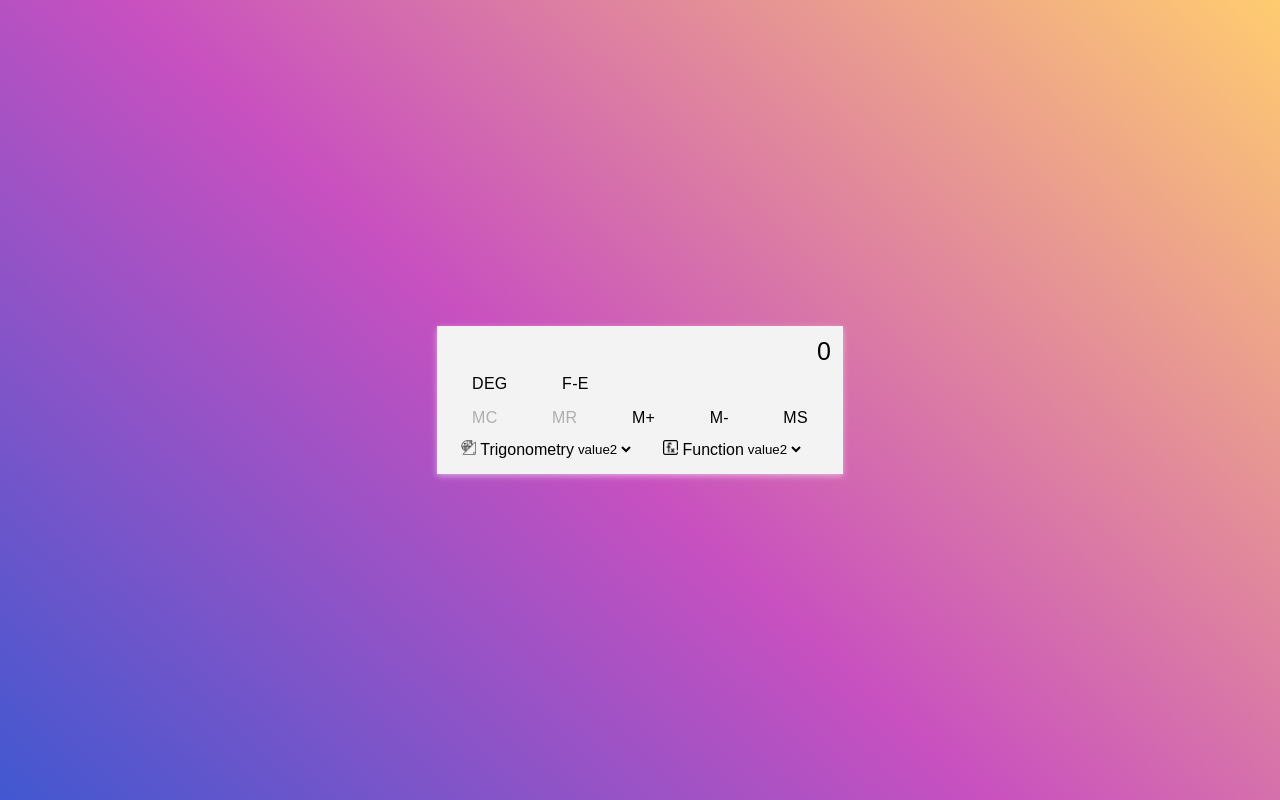
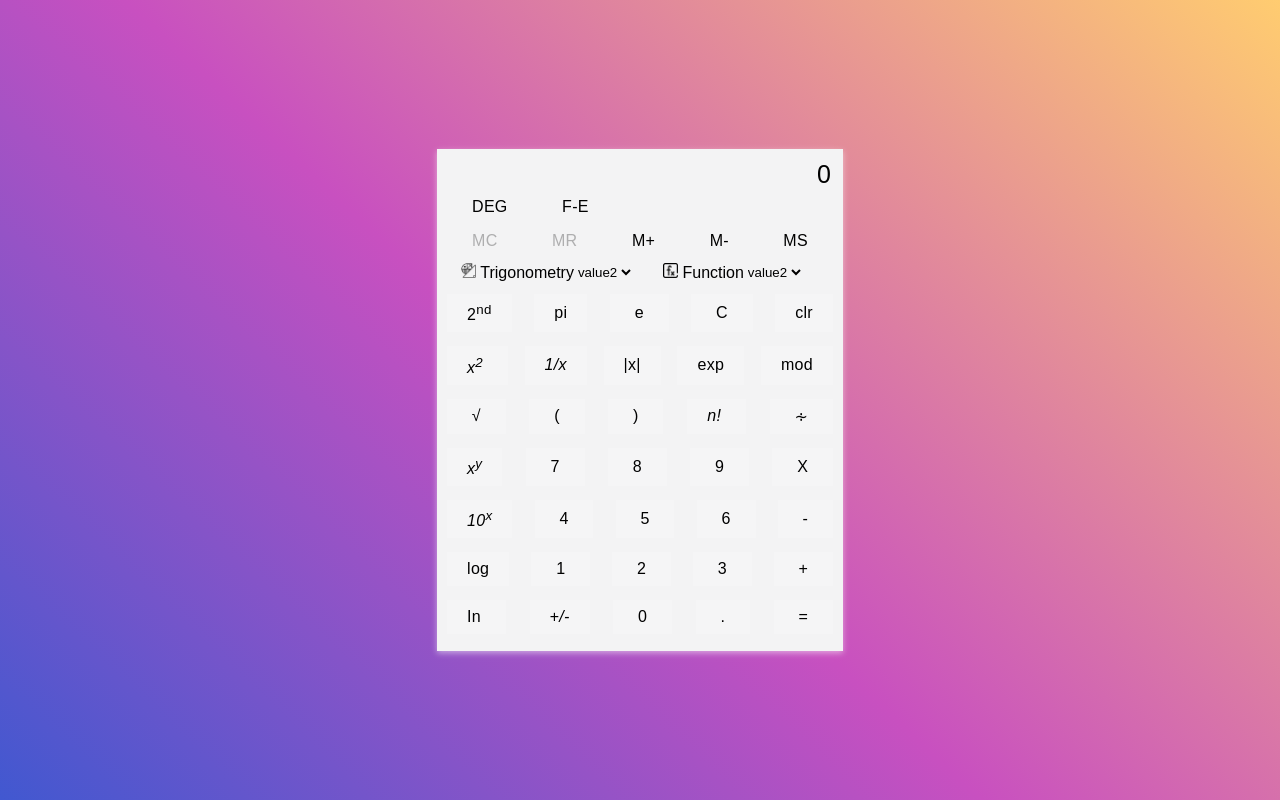
Before and after one commit to adarshpandya-simform/javascript, a website: page src/project/index.html in a window 1280 px wide. Drawn offline with Linux system fonts and the light colour scheme.

Commit message:
TE5-T145 completed markup and basic styling

```diff
--- a/src/project/index.html
+++ b/src/project/index.html
@@ -27,7 +27,7 @@
   <body>
     <div class="calc-container">
       <div class="result-area">
-        <input type="text" name="input" class="input" value="0" />
+        <input type="text" autofocus name="input" class="input" value="0" />
       </div>
       <div class="calc-inputs">
         <div class="calc-scientific">
@@ -79,7 +79,63 @@
             </div>
           </div>
         </div>
-        <div class="calc-normal"></div>
+        <div class="calc-normal">
+          <div class="normal-row">
+            <button>2<sup>nd</sup></button>
+            <button>pi</button>
+            <button>&#160;e&#160;</button>
+            <button>&#160;C&#160;</button>
+            <button>clr</button>
+          </div>
+          <div class="normal-row">
+            <button>
+              <i>x<sup>2</sup>&#160;</i>
+            </button>
+            <button><i>1/x</i></button>
+            <button>|x|</button>
+            <button>exp</button>
+            <button>mod</button>
+          </div>
+          <div class="normal-row">
+            <button>&#160;&radic;&#160;</button>
+            <button>&#160;(&#160;</button>
+            <button>&#160;)&#160;</button>
+            <button><i>n!</i>&#160;</button>
+            <button>&#160;&#8763;&#160;</button>
+          </div>
+          <div class="normal-row">
+            <button>
+              <i>x<sup>y</sup></i>
+            </button>
+            <button>&#160;7&#160;</button>
+            <button>&#160;8&#160;</button>
+            <button>&#160;9&#160;</button>
+            <button>&#160;X&#160;</button>
+          </div>
+          <div class="normal-row">
+            <button>
+              <i>10<sup>x</sup></i>
+            </button>
+            <button>&#160;4&#160;</button>
+            <button>&#160;5&#160;</button>
+            <button>&#160;6&#160;</button>
+            <button>&#160;-&#160;</button>
+          </div>
+          <div class="normal-row">
+            <button>log</button>
+            <button>&#160;1&#160;</button>
+            <button>&#160;2&#160;</button>
+            <button>&#160;3&#160;</button>
+            <button>&#160;+&#160;</button>
+          </div>
+          <div class="normal-row">
+            <button>In&#160;</button>
+            <button><i>+/-</i></button>
+            <button>&#160;0&#160;</button>
+            <button>&#160;.&#160;</button>
+            <button class="equal">&#160;=&#160;</button>
+          </div>
+        </div>
       </div>
     </div>
     <!-- linking JS -->
--- a/src/project/style.css
+++ b/src/project/style.css
@@ -93,3 +93,30 @@ body{
 .selector select::-ms-expand{
     display: none !important;
 }
+
+.normal-row{
+    width: 100%;
+    display: flex;
+    justify-content: space-between;
+}
+
+.normal-row button{
+    background: transparent;
+    letter-spacing: .3px;
+    border: none;
+    font-size: 16px;
+    padding: 8px 20px;
+    cursor: pointer;
+    transition: all 200ms ease-in-out;
+    margin:7px 0px;
+    background: #F5F5F6;
+}
+
+.normal-row button:hover{
+    background: #d3d3d3;
+    border-radius: 5px;
+}
+
+.normal-row button:active{
+    background: #d3d3d3;
+}
```
